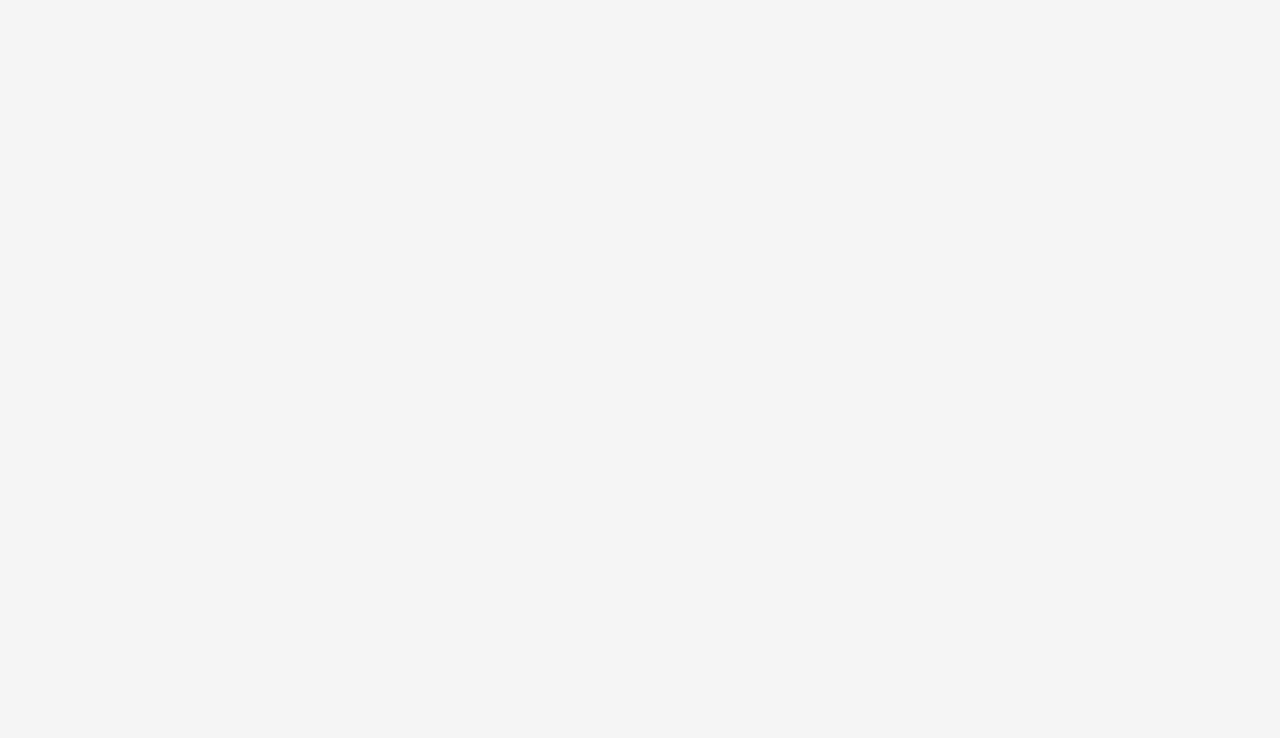
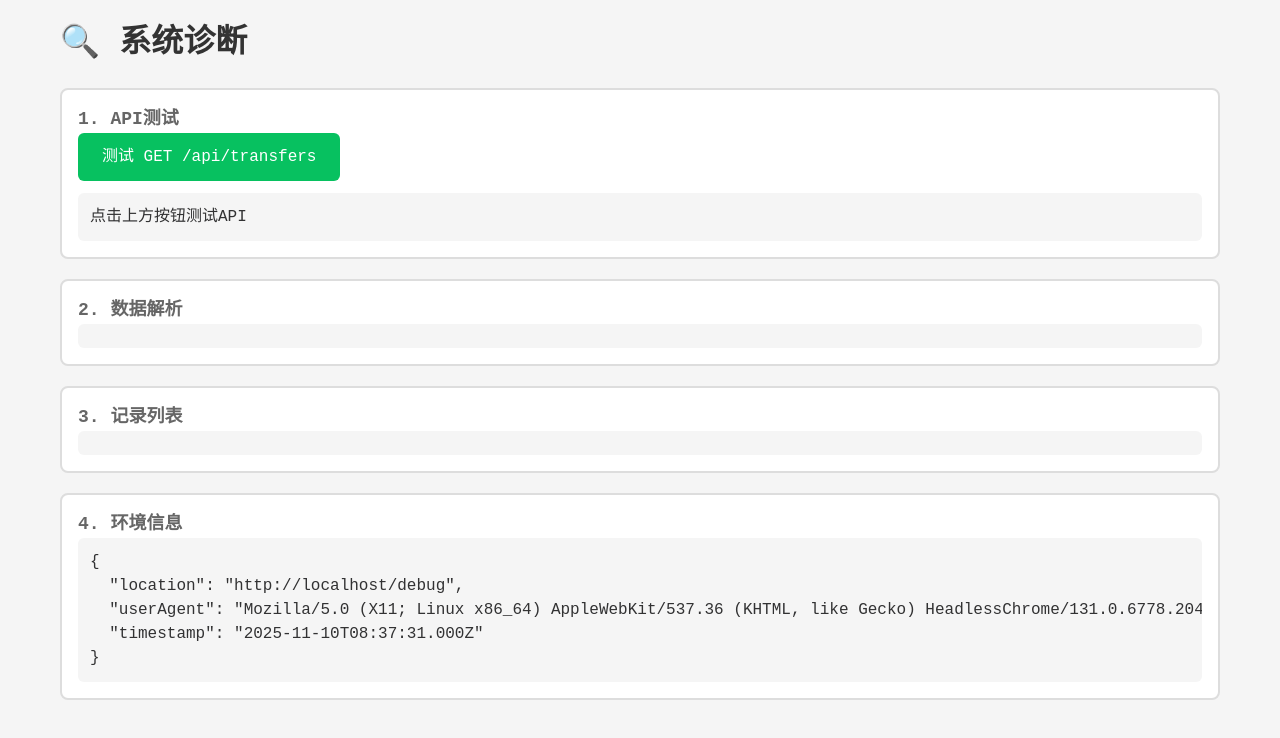
Before and after one commit to urizenk/moocpay, a Vue app in the folder frontend/: page /debug in a window 1280 px wide. Before the commit this address had no page. Shown: the top 738 px of the page. Built offline with nearby package versions, Linux system fonts and the light colour scheme.

Commit message:
feat: add debug page for troubleshooting data loading issues

```diff
--- /dev/null
+++ b/frontend/src/pages/DebugPage.vue
@@ -0,0 +1,118 @@
+<template>
+  <div class="debug-page">
+    <h1>🔍 系统诊断</h1>
+
+    <div class="debug-section">
+      <h2>1. API测试</h2>
+      <button @click="testAPI" class="test-btn">测试 GET /api/transfers</button>
+      <pre>{{ apiResult }}</pre>
+    </div>
+
+    <div class="debug-section">
+      <h2>2. 数据解析</h2>
+      <pre>{{ parsedData }}</pre>
+    </div>
+
+    <div class="debug-section">
+      <h2>3. 记录列表</h2>
+      <pre>{{ recordsList }}</pre>
+    </div>
+
+    <div class="debug-section">
+      <h2>4. 环境信息</h2>
+      <pre>{{ envInfo }}</pre>
+    </div>
+  </div>
+</template>
+
+<script setup>
+import { ref } from 'vue';
+import axios from 'axios';
+
+const apiResult = ref('点击上方按钮测试API');
+const parsedData = ref('');
+const recordsList = ref('');
+const envInfo = ref(JSON.stringify({
+  location: window.location.href,
+  userAgent: navigator.userAgent,
+  timestamp: new Date().toISOString()
+}, null, 2));
+
+const testAPI = async () => {
+  try {
+    apiResult.value = '正在请求...';
+
+    const response = await axios.get('/api/transfers');
+    apiResult.value = JSON.stringify(response.data, null, 2);
+
+    // 解析数据
+    const data = response.data?.data || response.data;
+    parsedData.value = JSON.stringify(data, null, 2);
+
+    // 提取列表
+    let list = [];
+    if (Array.isArray(data)) {
+      list = data;
+    } else if (data && Array.isArray(data.list)) {
+      list = data.list;
+    }
+
+    recordsList.value = `记录数量: ${list.length}\n\n` + JSON.stringify(list, null, 2);
+
+  } catch (error) {
+    apiResult.value = `错误: ${error.message}\n\n` + JSON.stringify(error, null, 2);
+  }
+};
+</script>
+
+<style scoped>
+.debug-page {
+  padding: 20px;
+  max-width: 1200px;
+  margin: 0 auto;
+  font-family: monospace;
+}
+
+h1 {
+  color: #333;
+  margin-bottom: 20px;
+}
+
+.debug-section {
+  background: white;
+  border: 2px solid #ddd;
+  border-radius: 8px;
+  padding: 16px;
+  margin-bottom: 20px;
+}
+
+h2 {
+  margin-top: 0;
+  color: #666;
+  font-size: 18px;
+}
+
+.test-btn {
+  background: #07c160;
+  color: white;
+  border: none;
+  padding: 12px 24px;
+  border-radius: 6px;
+  cursor: pointer;
+  font-size: 16px;
+  margin-bottom: 12px;
+}
+
+.test-btn:hover {
+  background: #06ad56;
+}
+
+pre {
+  background: #f5f5f5;
+  padding: 12px;
+  border-radius: 6px;
+  overflow-x: auto;
+  max-height: 400px;
+  overflow-y: auto;
+}
+</style>
--- a/frontend/src/router.js
+++ b/frontend/src/router.js
@@ -6,12 +6,18 @@ import SharePage from './pages/SharePage.vue'
 import TransferPage from './pages/TransferPage.vue'
 import PaymentPage from './pages/PaymentPage.vue'
 import WechatEntryPage from './pages/WechatEntryPage.vue'
+import DebugPage from './pages/DebugPage.vue'
 
 const routes = [
   {
     path: '/',
     name: 'AdminPage',
     component: AdminPage
+  },
+  {
+    path: '/debug',
+    name: 'DebugPage',
+    component: DebugPage
   },
   {
     path: '/entry',
```
